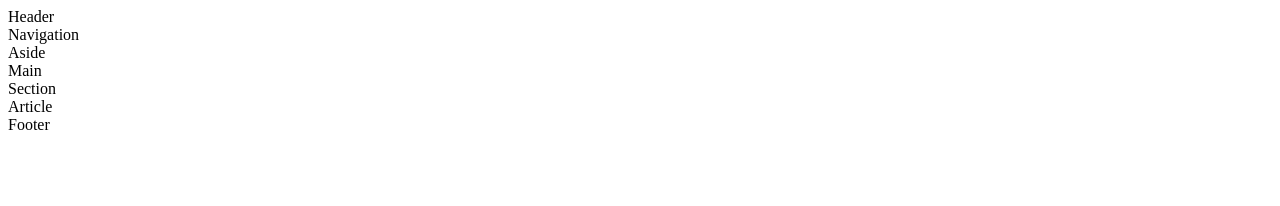
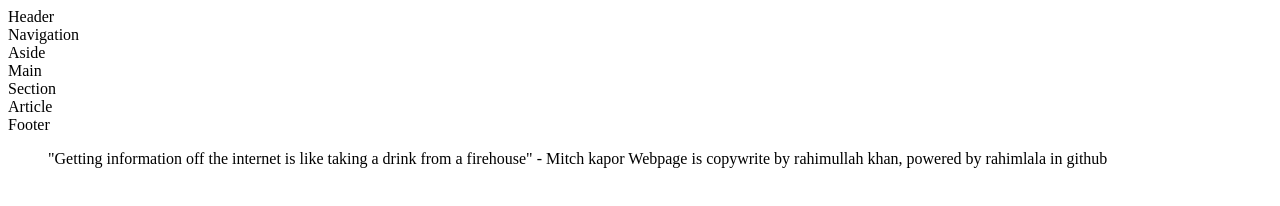
Before and after one commit to Rahimullah-Sadiqi/leadership-promotion, a plain HTML site: page child template/childTemplate.html in a window 1280 px wide. Drawn offline with Linux system fonts and the light colour scheme.

Commit message:
Update childTemplate.html

```diff
--- a/child template/childTemplate.html
+++ b/child template/childTemplate.html
@@ -41,8 +41,11 @@
     </body>
 
     <footer>
-        <blockquote cite="www.google.com">
+        <blockquote cite="www.google.com/a/share.epsb.ca/ServiceLogin?continue=https://classroom.google.com/&passive=true">
             <!-- Date Accessed 20220920 -->
+            "Getting information off the internet is like taking a drink from a firehouse"
+            - Mitch kapor
+            Webpage is copywrite by rahimullah khan, powered by rahimlala in github
         </blockquote>
     </footer>
 </html>
```
